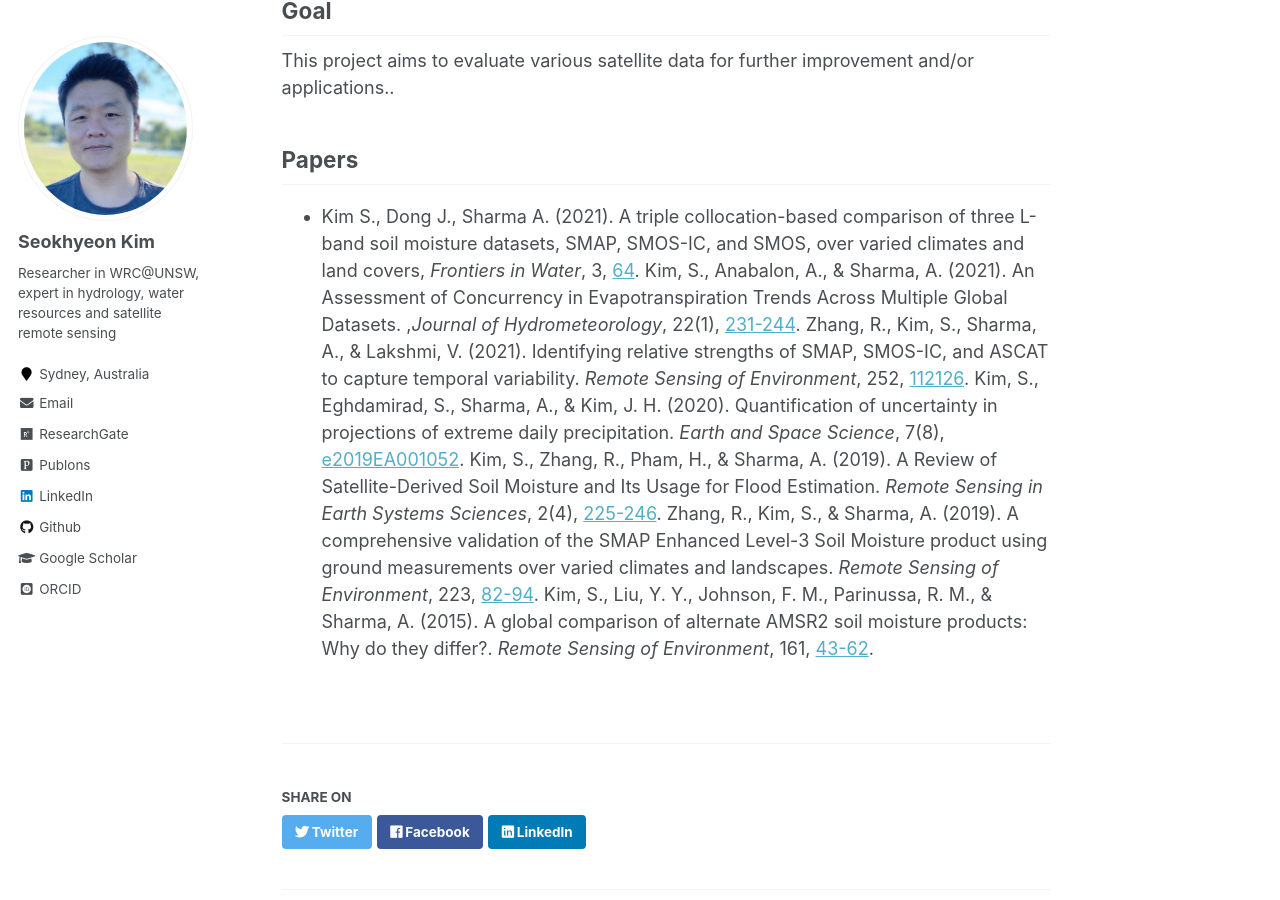
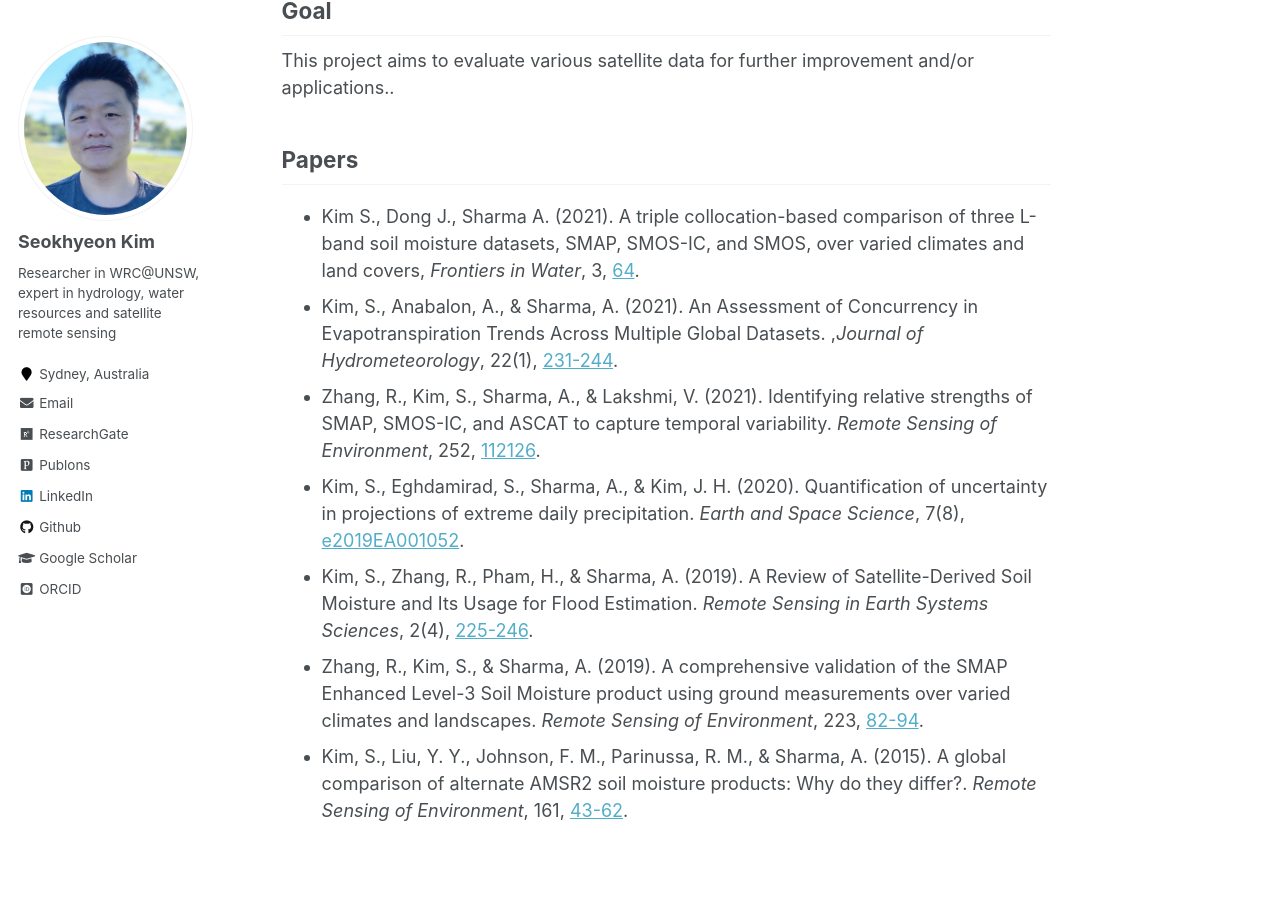
Before and after one commit to uawds/SanghoonJunWater.github.io, a Jekyll site: the page built from _portfolio/project-2_dataVal.md, in a window 1280 px wide and 900 px high, scrolled down 263 px. Built offline with Jekyll 4.4.1, drawn with Linux system fonts in a browser that asks for light colours; some web fonts are replaced.

```diff
--- a/_portfolio/project-2_dataVal.md
+++ b/_portfolio/project-2_dataVal.md
@@ -8,9 +8,9 @@ This project aims to evaluate various satellite data for further improvement and
 
 ## Papers
 * Kim S., Dong J., Sharma A. (2021). A triple collocation-based comparison of three L-band soil moisture datasets, SMAP, SMOS-IC, and SMOS, over varied climates and land covers, <i>Frontiers in Water</i>, 3, <a href="https://steelpl.github.io/publication/2021-06-28-paper-FronWat" target="_blank" rel="noopener noreferrer">64</a>.
-Kim, S., Anabalon, A., & Sharma, A. (2021). An Assessment of Concurrency in Evapotranspiration Trends Across Multiple Global Datasets. ,<i>Journal of Hydrometeorology</i>, 22(1), <a href="https://steelpl.github.io/publication/2020-11-13-paper-JHM" target="_blank" rel="noopener noreferrer">231-244</a>.
-Zhang, R., Kim, S., Sharma, A., & Lakshmi, V. (2021). Identifying relative strengths of SMAP, SMOS-IC, and ASCAT to capture temporal variability. <i>Remote Sensing of Environment</i>, 252, <a href="https://steelpl.github.io/publication/2020-10-14-paper-RSE" target="_blank" rel="noopener noreferrer">112126</a>.
-Kim, S., Eghdamirad, S., Sharma, A., & Kim, J. H. (2020). Quantification of uncertainty in projections of extreme daily precipitation. <i>Earth and Space Science</i>, 7(8), <a href="https://steelpl.github.io/publication/2020-07-15-paper-ESS" target="_blank" rel="noopener noreferrer">e2019EA001052</a>.
-Kim, S., Zhang, R., Pham, H., & Sharma, A. (2019). A Review of Satellite-Derived Soil Moisture and Its Usage for Flood Estimation. <i>Remote Sensing in Earth Systems Sciences</i>, 2(4), <a href="https://steelpl.github.io/publication/2019-11-13-paper-RSESS" target="_blank" rel="noopener noreferrer">225-246</a>.
-Zhang, R., Kim, S., & Sharma, A. (2019). A comprehensive validation of the SMAP Enhanced Level-3 Soil Moisture product using ground measurements over varied climates and landscapes. <i>Remote Sensing of Environment</i>, 223, <a href="https://steelpl.github.io/publication/2019-03-15-paper-RSE" target="_blank" rel="noopener noreferrer">82-94</a>.
-Kim, S., Liu, Y. Y., Johnson, F. M., Parinussa, R. M., & Sharma, A. (2015). A global comparison of alternate AMSR2 soil moisture products: Why do they differ?. <i>Remote Sensing of Environment</i>, 161, <a href="https://steelpl.github.io/publication/2015-05-01-paper-RSE" target="_blank" rel="noopener noreferrer">43-62</a>.
+* Kim, S., Anabalon, A., & Sharma, A. (2021). An Assessment of Concurrency in Evapotranspiration Trends Across Multiple Global Datasets. ,<i>Journal of Hydrometeorology</i>, 22(1), <a href="https://steelpl.github.io/publication/2020-11-13-paper-JHM" target="_blank" rel="noopener noreferrer">231-244</a>.
+* Zhang, R., Kim, S., Sharma, A., & Lakshmi, V. (2021). Identifying relative strengths of SMAP, SMOS-IC, and ASCAT to capture temporal variability. <i>Remote Sensing of Environment</i>, 252, <a href="https://steelpl.github.io/publication/2020-10-14-paper-RSE" target="_blank" rel="noopener noreferrer">112126</a>.
+* Kim, S., Eghdamirad, S., Sharma, A., & Kim, J. H. (2020). Quantification of uncertainty in projections of extreme daily precipitation. <i>Earth and Space Science</i>, 7(8), <a href="https://steelpl.github.io/publication/2020-07-15-paper-ESS" target="_blank" rel="noopener noreferrer">e2019EA001052</a>.
+* Kim, S., Zhang, R., Pham, H., & Sharma, A. (2019). A Review of Satellite-Derived Soil Moisture and Its Usage for Flood Estimation. <i>Remote Sensing in Earth Systems Sciences</i>, 2(4), <a href="https://steelpl.github.io/publication/2019-11-13-paper-RSESS" target="_blank" rel="noopener noreferrer">225-246</a>.
+* Zhang, R., Kim, S., & Sharma, A. (2019). A comprehensive validation of the SMAP Enhanced Level-3 Soil Moisture product using ground measurements over varied climates and landscapes. <i>Remote Sensing of Environment</i>, 223, <a href="https://steelpl.github.io/publication/2019-03-15-paper-RSE" target="_blank" rel="noopener noreferrer">82-94</a>.
+* Kim, S., Liu, Y. Y., Johnson, F. M., Parinussa, R. M., & Sharma, A. (2015). A global comparison of alternate AMSR2 soil moisture products: Why do they differ?. <i>Remote Sensing of Environment</i>, 161, <a href="https://steelpl.github.io/publication/2015-05-01-paper-RSE" target="_blank" rel="noopener noreferrer">43-62</a>.
```
